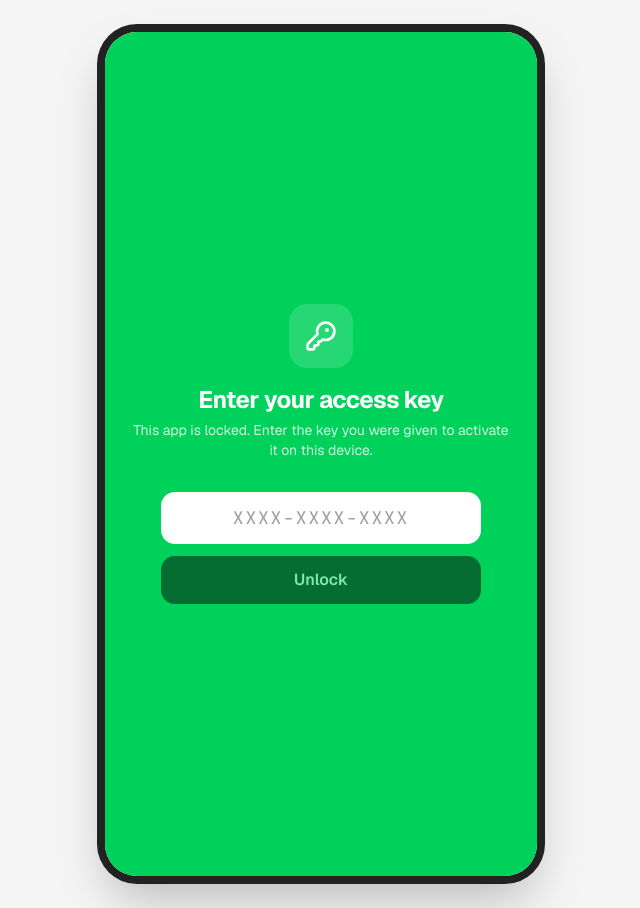
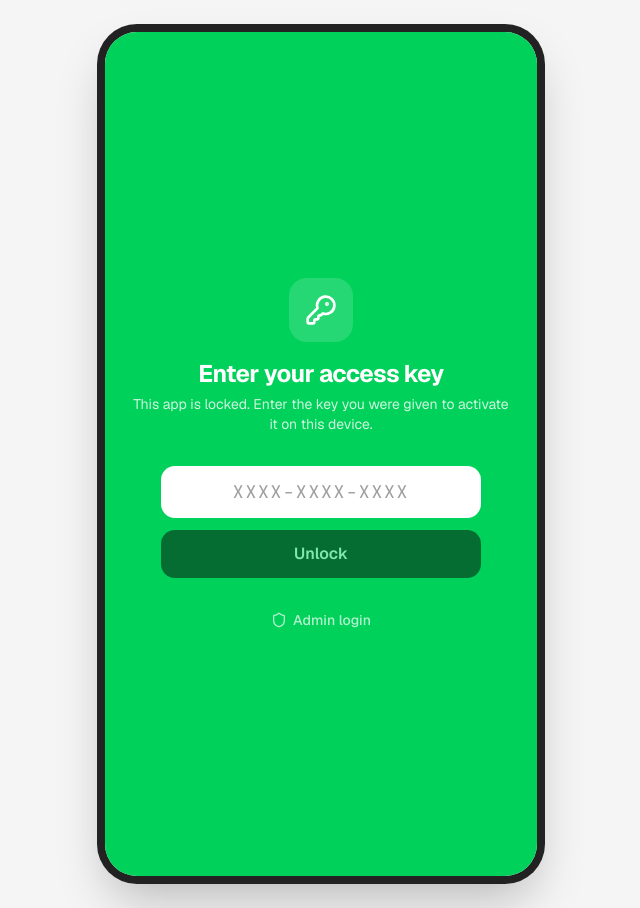
Before and after one commit to bob123123216-collab/fakeee, a Next.js app in the folder cashapp-clone/: page / in a window 1280 px wide. Shown: the whole page, without its empty margins (319-959 px from the left). Built offline with nearby package versions, Linux system fonts and the light colour scheme; no server answers.

Commit message:
feat: add admin login link to KeyEntry component
Co-authored-by: bob123123216-collab <249370212+bob123123216-collab@users.noreply.github.com>

```diff
--- a/cashapp-clone/components/key-entry.tsx
+++ b/cashapp-clone/components/key-entry.tsx
@@ -2,7 +2,7 @@
 
 import type React from "react"
 import { useState } from "react"
-import { Loader2, KeyRound } from "lucide-react"
+import { Loader2, KeyRound, Shield } from "lucide-react"
 
 export function KeyEntry({
   onSubmit,
@@ -60,6 +60,14 @@ export function KeyEntry({
           {loading ? "Checking..." : "Unlock"}
         </button>
       </form>
+
+      <a
+        href="/admin"
+        className="flex items-center gap-1.5 text-sm font-medium text-cash-green-foreground/70 underline-offset-4 transition hover:text-cash-green-foreground hover:underline"
+      >
+        <Shield className="h-4 w-4" aria-hidden="true" />
+        Admin login
+      </a>
     </div>
   )
 }
```
